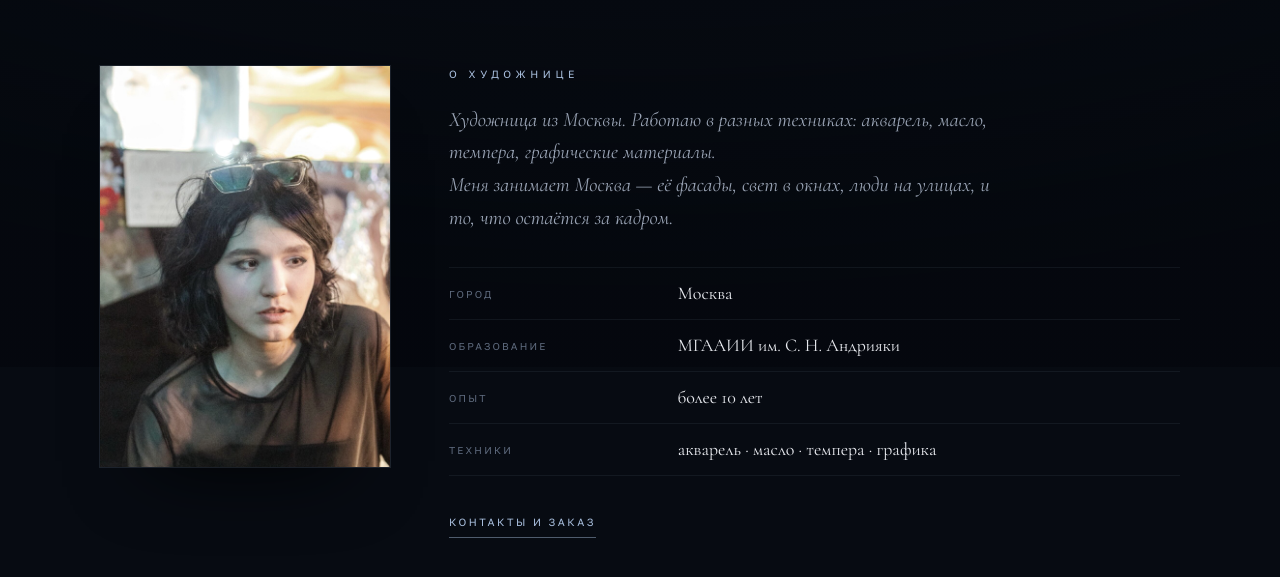
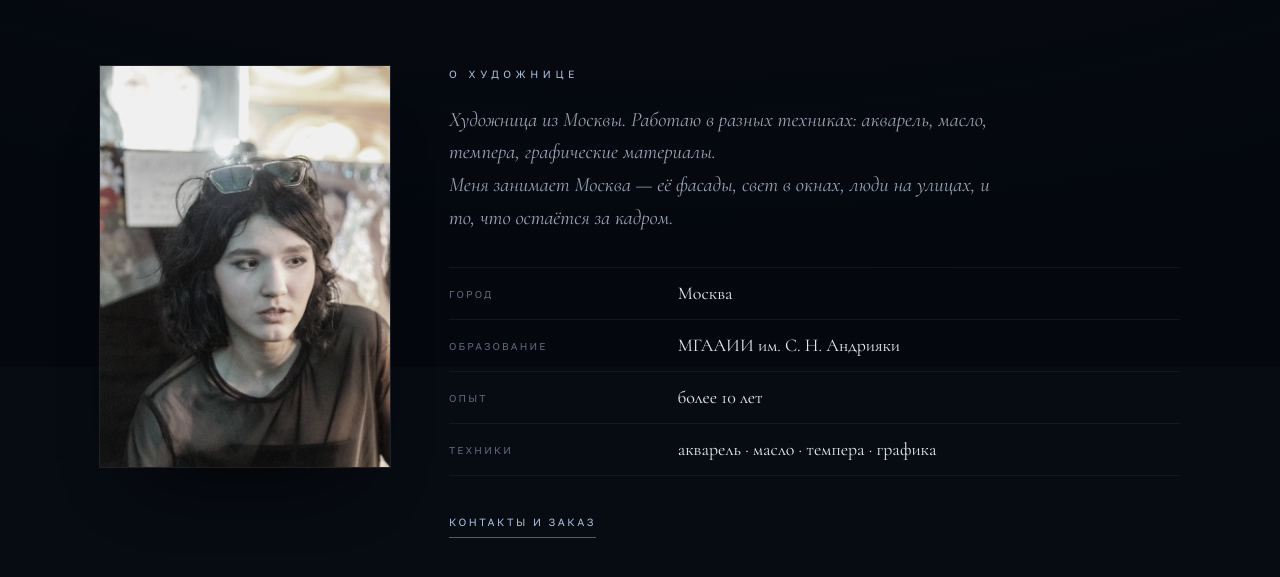
Before and after one commit to beeblebroxxxy/beeblebroxxxy.github.io, a plain HTML site: page index.html in a window 1280 px wide. Shown: the part 433-1010 px from the top of the page. Drawn offline with Linux system fonts and the light colour scheme.

Commit message:
портрет: приглушённая тональность

```diff
--- a/css/style.css
+++ b/css/style.css
@@ -131,7 +131,7 @@ button{font:inherit;color:inherit}
   max-width:1080px;margin:0 auto clamp(52px,6.4vw,104px);
 }
 .intro__photo{margin:0;box-shadow:0 0 0 1px var(--line),0 44px 80px -50px #000}
-.intro__photo img{width:100%;height:auto;display:block;filter:grayscale(.3) contrast(1.03)}
+.intro__photo img{width:100%;height:auto;display:block;filter:grayscale(.55) contrast(1.06) brightness(.94) saturate(.8)}
 .intro__kicker{margin:0 0 20px;font-size:10.5px;letter-spacing:.44em;text-transform:uppercase;color:var(--accent)}
 .intro__text{
   margin:0 0 32px;font:italic 400 clamp(17px,1.6vw,21px)/1.6 'Cormorant',Georgia,serif;
```
